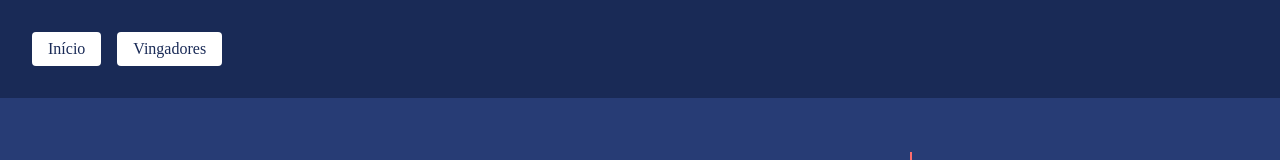
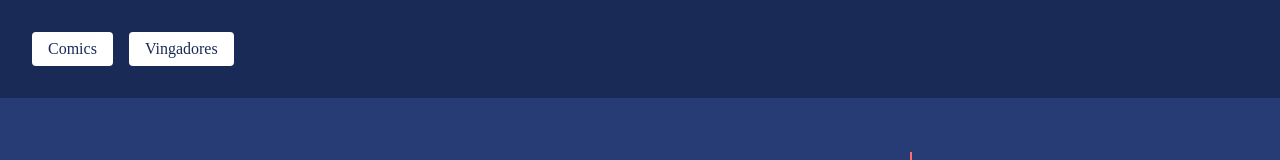
Before and after one commit to williamalonso/site-marvel-character, a React (Create React App) app: page /avengers in a window 1280 px wide. Shown: the top 160 px of the page. Built offline with nearby package versions, Linux system fonts and the light colour scheme; no server answers.

Commit message:
:zap: adjusting navbar

```diff
--- a/src/components/CardsCharacters/CardName/CardsCharactersName.js
+++ b/src/components/CardsCharacters/CardName/CardsCharactersName.js
@@ -2,6 +2,7 @@ import styled from "styled-components";
 
 const CardsCharactersName = styled.div`
   width: 97%;
+  margin-top: 1em;
 `;
 
 export default CardsCharactersName;
--- a/src/components/Navbar/NavbarComponent.js
+++ b/src/components/Navbar/NavbarComponent.js
@@ -32,7 +32,7 @@ const NavbarComponent = () => {
   return(
     <NavbarContainer>
       <StyledLink to="/">
-        Início
+        Comics
       </StyledLink>
       <StyledLink to="/avengers">
         Vingadores
```
